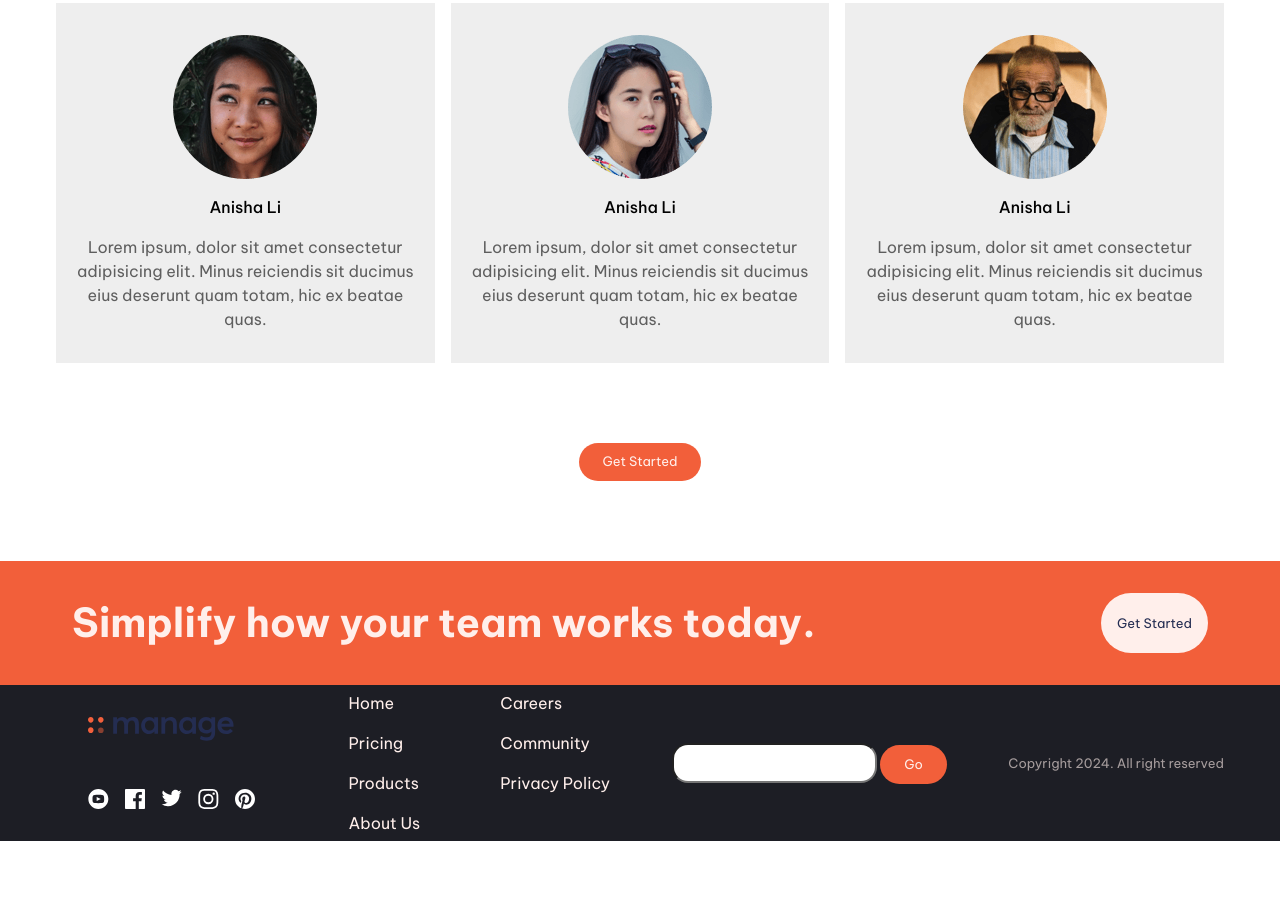
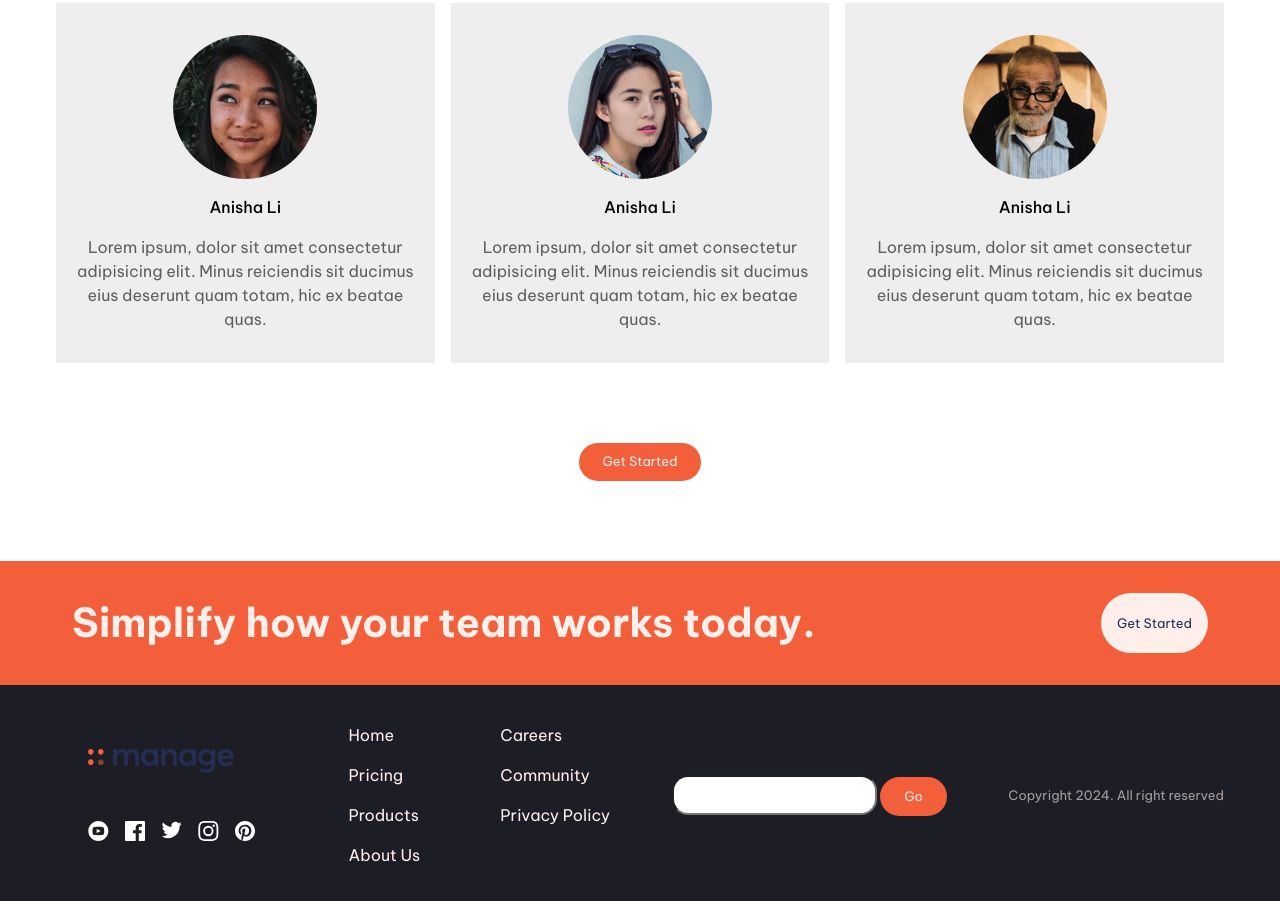
Before and after one commit to HafizMuhammad-Saad/updated-landing-page, a plain HTML site: page index.html in a window 1280 px wide. Shown: the part 1293-2194 px from the top of the page. Before the commit the page ends 2134 px from the top, so only its background shows below. Drawn offline with Linux system fonts and the light colour scheme.

Commit message:
Update style.css

```diff
--- a/style.css
+++ b/style.css
@@ -382,7 +382,7 @@ svg {
 
 .footer {
   background-color: var(--clr-neutral-100);
-
+  padding: 2rem 0rem
 }
 .footer-container {
   display: flex;
```
